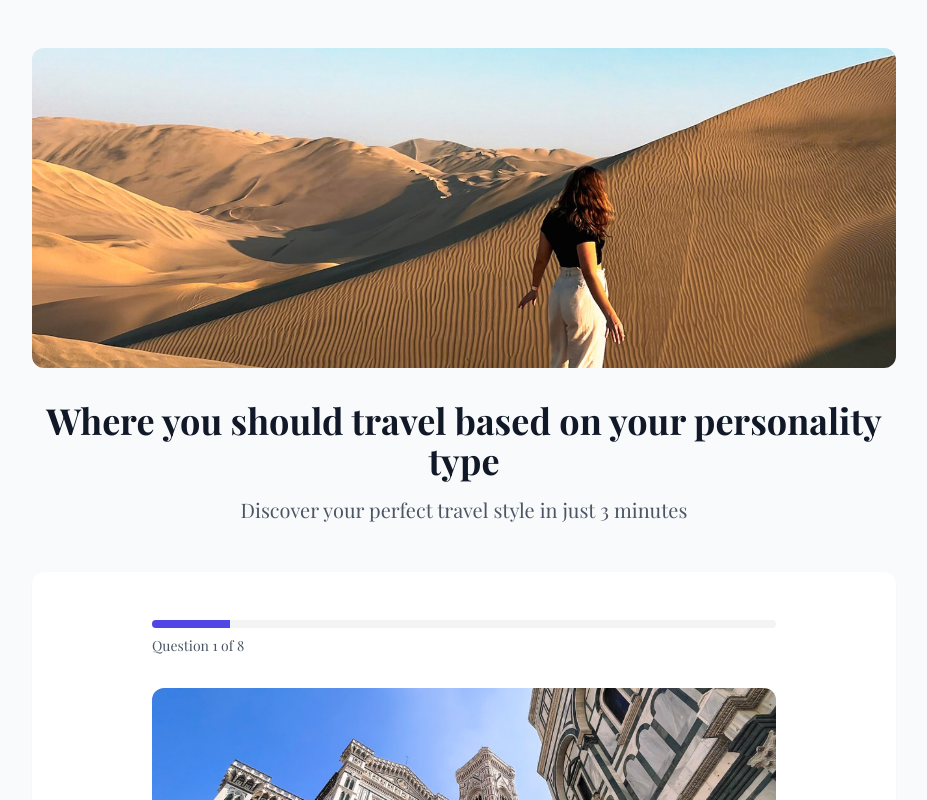
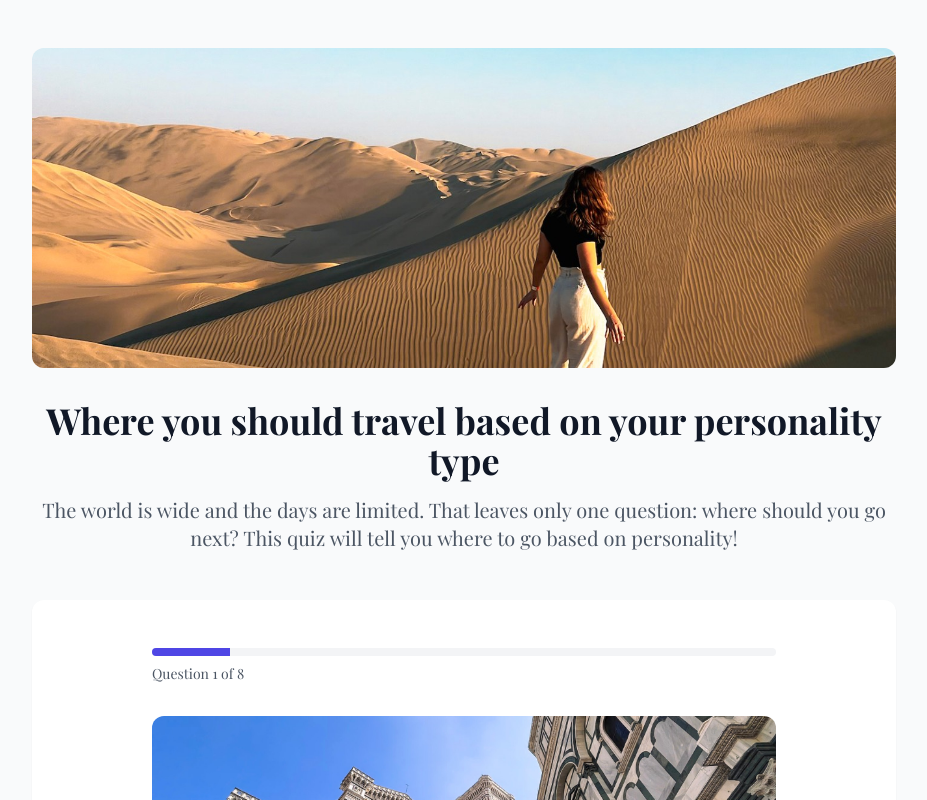
Before and after one commit to eryngordon/quiz-lead-magnet-maker, a React (Vite) app: page / in a window 1280 px wide. Shown: the top 800 px of the page, without its empty margins (176-1103 px from the left). Built offline with nearby package versions, Linux system fonts and the light colour scheme.

Commit message:
Update subtitle text
Change the subtitle text in the index page.

```diff
--- a/src/pages/Index.tsx
+++ b/src/pages/Index.tsx
@@ -17,7 +17,9 @@ const Index = () => {
             Where you should travel based on your personality type
           </h1>
           <p className="text-xl text-gray-600">
-            Discover your perfect travel style in just 3 minutes
+            The world is wide and the days are limited. That leaves only one question: where should you go next?
+
+This quiz will tell you where to go based on personality!
           </p>
         </div>
         <div className="bg-white rounded-xl shadow-sm p-6">
```
